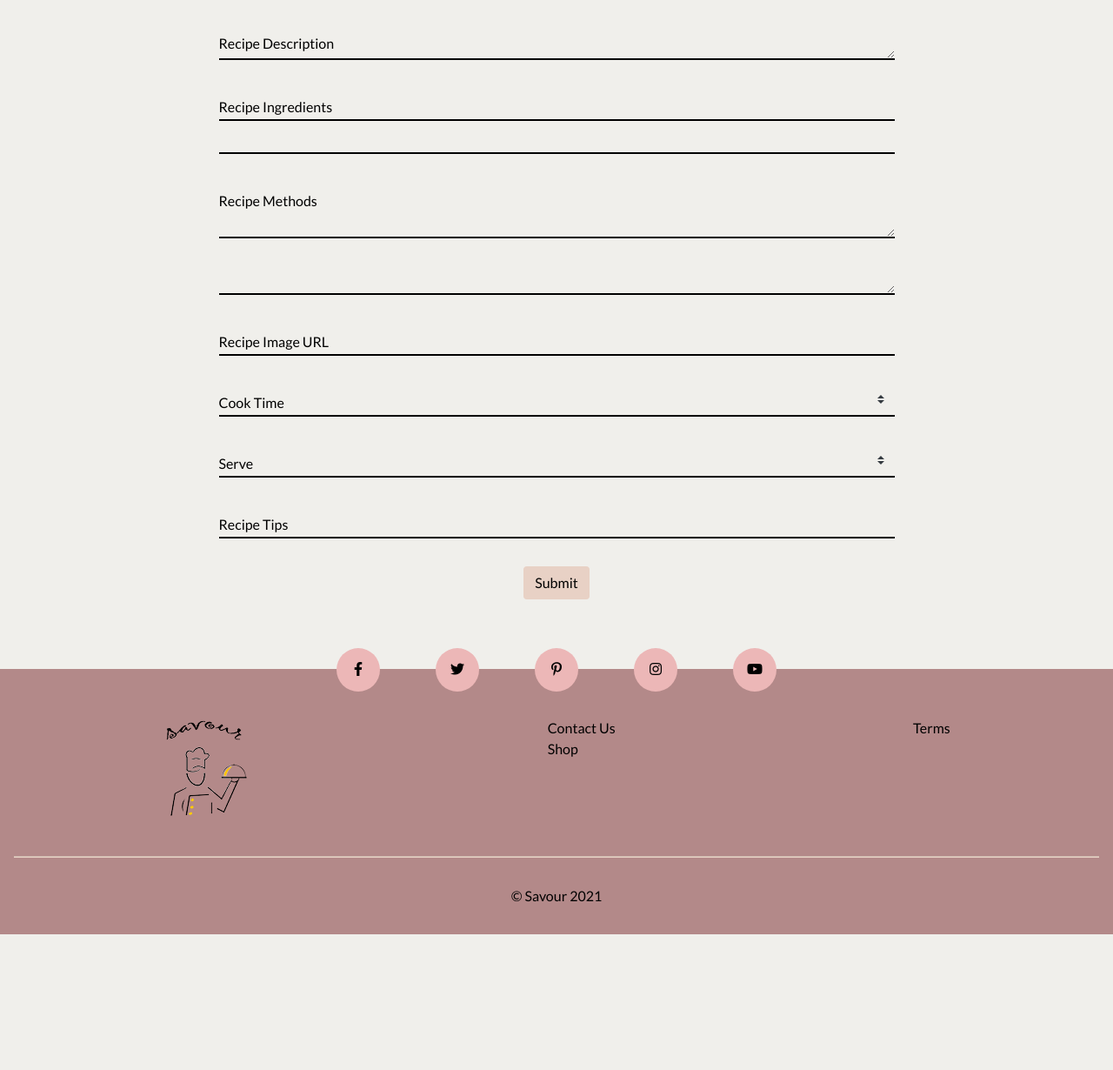
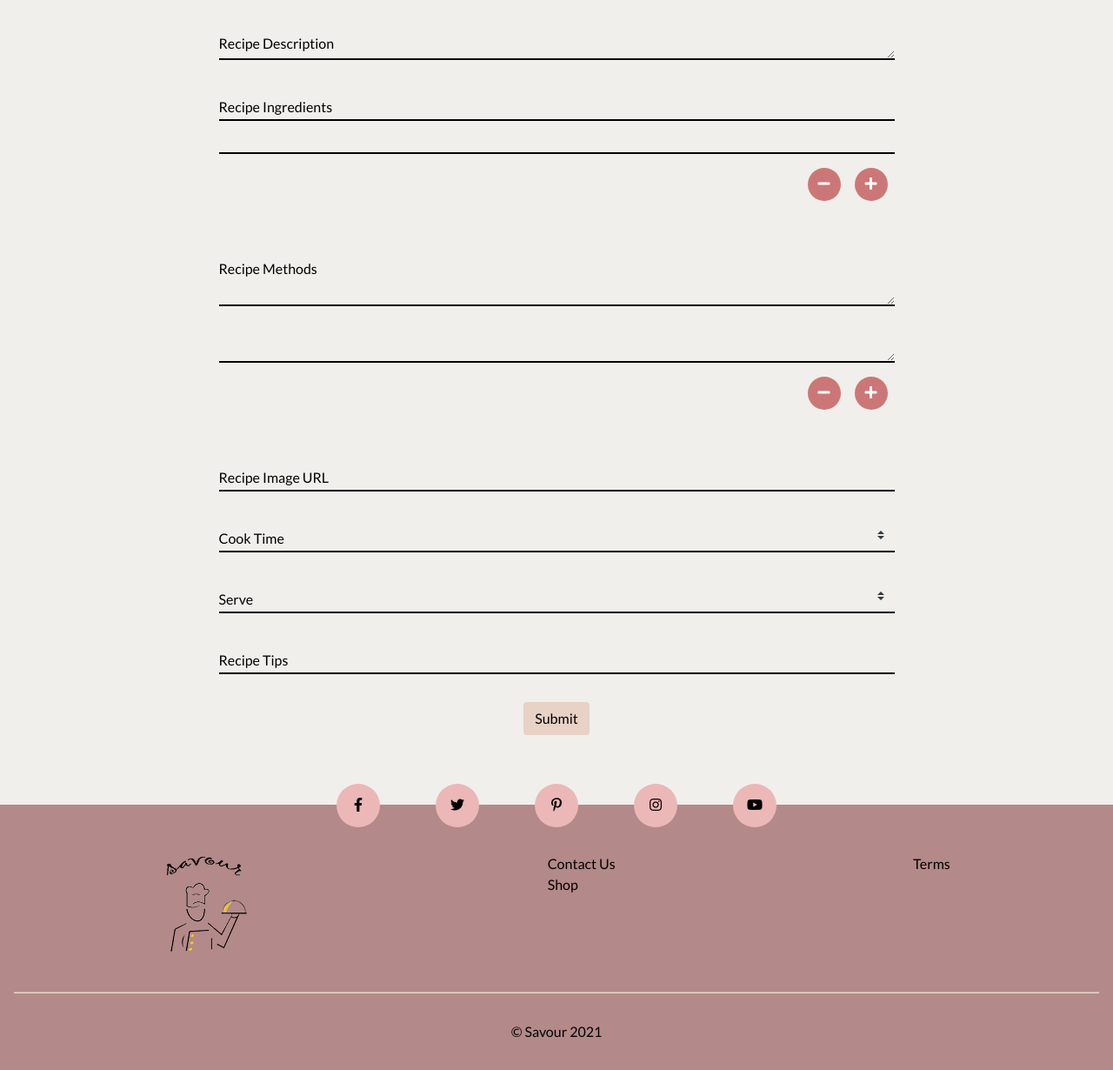
Before and after one commit to constantinadrian/savour, a Flask app: page /add_recipe in a window 1280 px wide. Shown: the part 369-1599 px from the top of the page at 87% size. Before the commit the page ends 1443 px from the top, so only its background shows below. Run offline with Flask 2, Linux system fonts and the light colour scheme; the visitor is signed in with stand-in values (Sample User, id 1); data that the repository does not hold is empty; some libraries are stand-ins or nearby versions.

Commit message:
[Add] Added remove and add steps button for create recipe form

```diff
--- a/static/css/forms.css
+++ b/static/css/forms.css
@@ -12,6 +12,10 @@
     width: 90%;
 }
 
+.steps-mb {
+    margin-bottom: 0;
+}
+
 .ingredients-list,
 .methods-list {
     display: -webkit-box;
@@ -24,6 +28,44 @@
     padding-left: 0;
     margin-bottom: 0;
     list-style: none;
+}
+
+.ingredients-btn-container {
+    display: flex;
+    width: 100%;
+    margin-bottom: 2.5rem;
+}
+
+.input-group-btn {
+    margin-left: auto;
+}
+
+.input-group-remove-ingredients a,
+.input-group-add-ingredients a {
+    margin: .5rem
+}
+
+.btn-group-ingredients {
+    color: #fff;
+}
+
+.btn-group-ingredients:hover {
+    color: #fff;
+}
+
+.btn-group-ingredients i {
+    width: 38px;
+    height: 38px;
+    border-radius: 50%;
+    text-align: center;
+    padding-top: 10px;
+    line-height: 1;
+    background: #c77;
+}
+
+.input-group-remove-steps a,
+.input-group-add-steps a {
+    margin: .5rem
 }
 
 textarea {
--- a/templates/pages/add_recipe.html
+++ b/templates/pages/add_recipe.html
@@ -52,7 +52,7 @@
 
                     <div class="form-row">
                         <div class="col-md-12 mb-3">
-                            <div class="form-group">
+                            <div class="form-group steps-mb">
                                 <ul class="ingredients-list">
                                     <li class="ingredient">
                                         <input type="text" class="form-control" id="recipe-ingredient" name="recipe-ingredient" required>
@@ -68,7 +68,17 @@
 
                     <div class="form-row">
                         <div class="col-md-12 mb-3">
-                            <div class="form-group">
+                            <div class="ingredients-btn-container">
+                                <div class="input-group-btn">
+                                    <span class="input-group-remove-ingredients"><a class="btn-group-ingredients btn-remove-ingredients" role="button" data-toggle="tooltip" data-placement="top" title="Remove item"><i class="fas fa-minus"></i></a></span><span class="input-group-add-ingredients"><a class="btn-group-ingredients btn-add-ingredients" role="button" data-toggle="tooltip" data-placement="top" title="Add item"><i class="fas fa-plus"></i></a></span>
+                                </div>
+                            </div>
+                        </div>
+                    </div>
+
+                    <div class="form-row">
+                        <div class="col-md-12 mb-3">
+                            <div class="form-group steps-mb">
                                 <ul class="methods-list">
                                     <li class="methods">
                                         <textarea class="form-control" id="recipe-methods" name="recipe-methods" rows="2" maxlength="320" required></textarea>
@@ -78,6 +88,16 @@
                                         <textarea class="form-control" name="recipe-methods" rows="2" maxlength="320" required></textarea>
                                     </li>
                                 </ul>
+                            </div>
+                        </div>
+                    </div>
+
+                    <div class="form-row">
+                        <div class="col-md-12 mb-3">
+                            <div class="ingredients-btn-container">
+                                <div class="input-group-btn">
+                                    <span class="input-group-remove-steps"><a class="btn-group-ingredients btn-remove-steps" role="button" data-toggle="tooltip" data-placement="top" title="Remove step"><i class="fas fa-minus"></i></a></span><span class="input-group-add-steps"><a class="btn-group-ingredients btn-add-steps" role="button" data-toggle="tooltip" data-placement="top" title="Add step"><i class="fas fa-plus"></i></a></span>
+                                </div>
                             </div>
                         </div>
                     </div>
```
